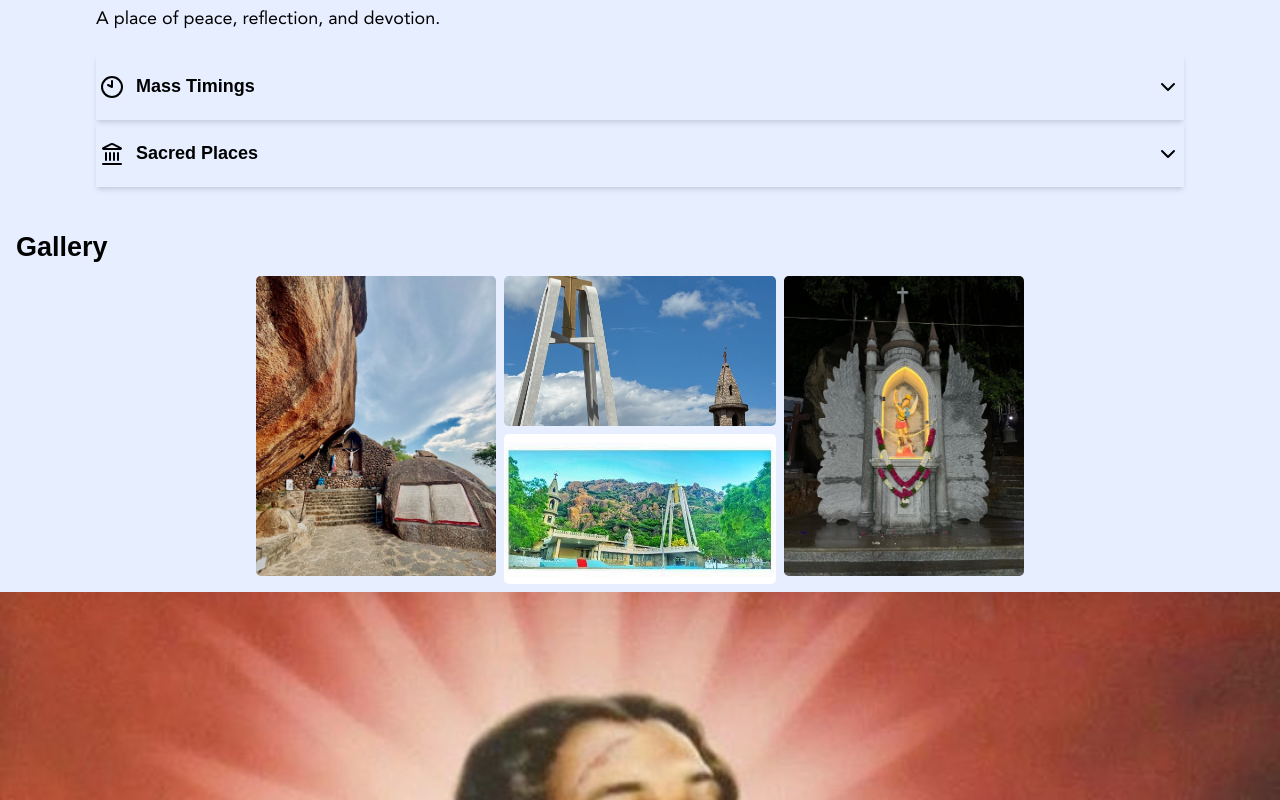
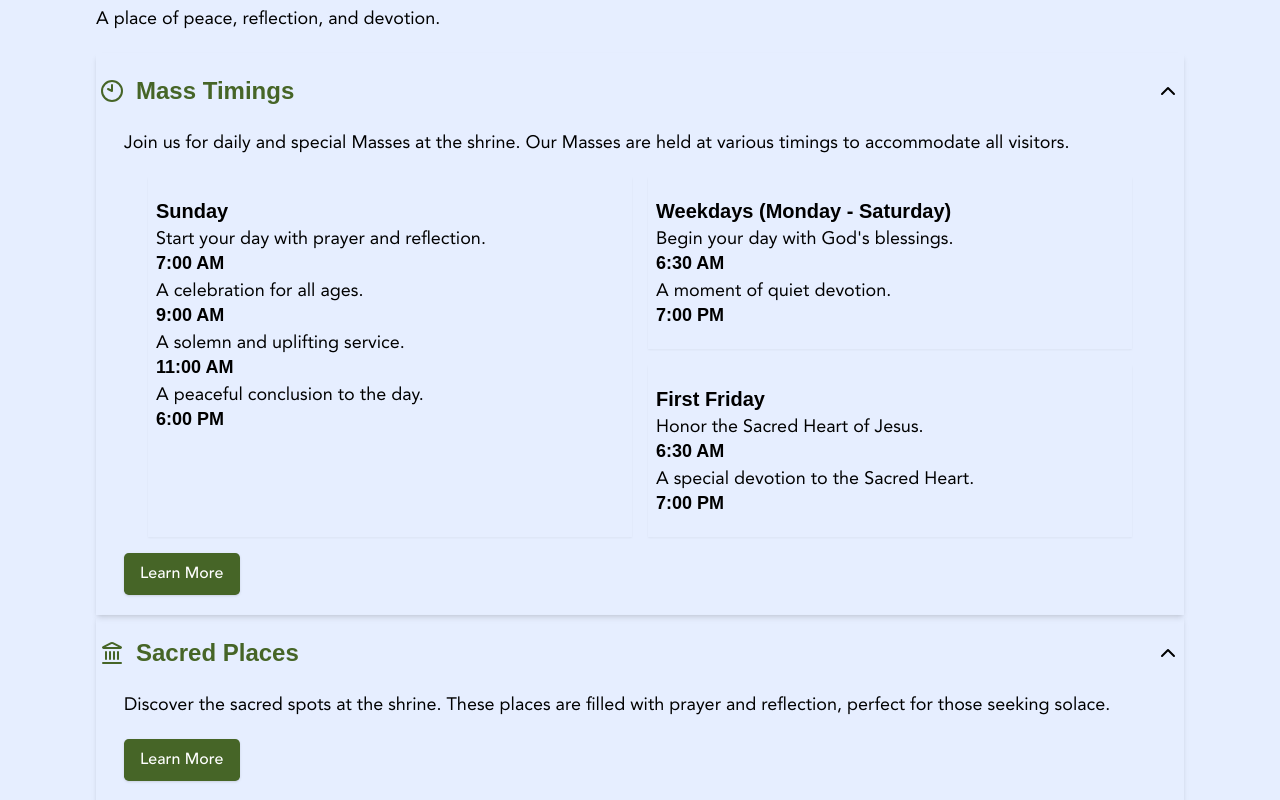
Before and after one commit to 0xrasla/devasahayam-mount, a React (Vite) app in the folder client/: page / in a window 1280 px wide. Shown: the part 1080-1880 px from the top of the page. Built offline with nearby package versions, Linux system fonts and the light colour scheme; a web font is replaced by a local one.

Commit message:
added about 😂

```diff
--- a/client/src/components/about.tsx
+++ b/client/src/components/about.tsx
@@ -5,6 +5,7 @@ import {
   AccordionItem,
   AccordionTrigger,
 } from "./ui/accordion";
+import { Button } from "./ui/button";
 
 export default function About() {
   const schedules = [
@@ -78,70 +79,86 @@ export default function About() {
           A place of peace, reflection, and devotion.
         </p>
 
-        <Accordion type="multiple" className="pt-6">
+        <Accordion
+          type="multiple"
+          className="pt-6"
+          defaultValue={["mass-timings", "sacred-places"]}
+        >
           <AccordionItem value="mass-timings" className="shadow-md p-1">
-            <AccordionTrigger className="text-[18px] font-bold">
+            <AccordionTrigger className="text-[18px] md:text-[24px] font-bold text-maincol">
               <div>
                 <Clock10 />
               </div>{" "}
               Mass Timings
             </AccordionTrigger>
             <AccordionContent>
-              <p className="text-[16px] px-6 py-2">
+              <p className="text-[16px] md:text-[18px] px-6 py-2">
                 Join us for daily and special Masses at the shrine. Our Masses
                 are held at various timings to accommodate all visitors.
               </p>
-              <div className="px-12">
+              <div className="px-12 md:grid md:grid-cols-2 md:grid-rows-2 md:gap-4 h-full py-4">
                 {schedules.map((schedule, index) => {
                   const isLast = index === schedules.length - 1;
 
                   return (
                     <div
                       key={schedule.day}
-                      className={`py-4 flex flex-col ${
-                        !isLast ? "border-b-[1px] border-gray-400" : ""
+                      className={`flex flex-col md:gap-6 md:shadow-sm h-full py-4 ${
+                        !isLast
+                          ? "border-b-[1px] border-gray-400 md:border-none"
+                          : ""
+                      } ${
+                        index === 0
+                          ? "md:row-span-2 h-full"
+                          : "md:row-span-1 h-full"
                       }`}
                     >
-                      <h4 className="p-0 pb-2 font-bold text-[16px]">
-                        {schedule.day}
-                      </h4>
-
-                      <div className="flex flex-col gap-2">
-                        {schedule.masses.map((mass, massIndex) => {
-                          return (
+                      <div className="md:p-2 flex flex-col justify-between md:justify-start h-full">
+                        <h4 className="p-0 pb-2 font-bold text-[16px] md:text-[20px] text-black">
+                          {schedule.day}
+                        </h4>
+                        <div className="flex flex-col gap-2">
+                          {schedule.masses.map((mass, massIndex) => (
                             <div key={massIndex}>
-                              <p className="pb-1">{mass.type}</p>
-                              <p className="font-bold text-black">
+                              <p className="pb-1 md:text-[18px]">{mass.type}</p>
+                              <p className="font-bold text-black md:text-[18px]">
                                 {mass.time}
                               </p>
                             </div>
-                          );
-                        })}
+                          ))}
+                        </div>
                       </div>
                     </div>
                   );
                 })}
+              </div>
 
-                <p className="text-accent font-bold text-[16px] mt-4">
-                  Learn More
-                </p>
-              </div>
+              <p className="text-accent font-bold text-[16px] mt-4 md:hidden px-6">
+                Learn More
+              </p>
+
+              <Button className="capitalize mx-6 hidden md:block text-start h-[42px] w-[116px] bg-accent hover:bg-accent text-[16px] rounded-lg">
+                Learn More
+              </Button>
             </AccordionContent>
           </AccordionItem>
 
           <AccordionItem value="sacred-places" className="shadow-md p-1">
-            <AccordionTrigger className="text-[18px] font-bold">
+            <AccordionTrigger className="text-[18px] md:text-[24px] font-bold text-maincol">
               <div className="">
                 <Landmark />
               </div>
               Sacred Places
             </AccordionTrigger>
-            <AccordionContent className="px-6 font-[16px]">
+            <AccordionContent className="px-6 text-[16px] md:text-[18px] py-2">
               Discover the sacred spots at the shrine. These places are filled
               with prayer and reflection, perfect for those seeking solace.
-              <p className="text-accent font-bold text-[16px] mt-4">
+              <p className="text-accent font-bold text-[16px] mt-4 md:hidden px-6">
                 Learn More
               </p>
+              <Button className="capitalize my-6 hidden md:block text-start h-[42px] w-[116px] bg-accent hover:bg-accent text-[16px] rounded-lg">
+                Learn More
+              </Button>
             </AccordionContent>
           </AccordionItem>
         </Accordion>
```
